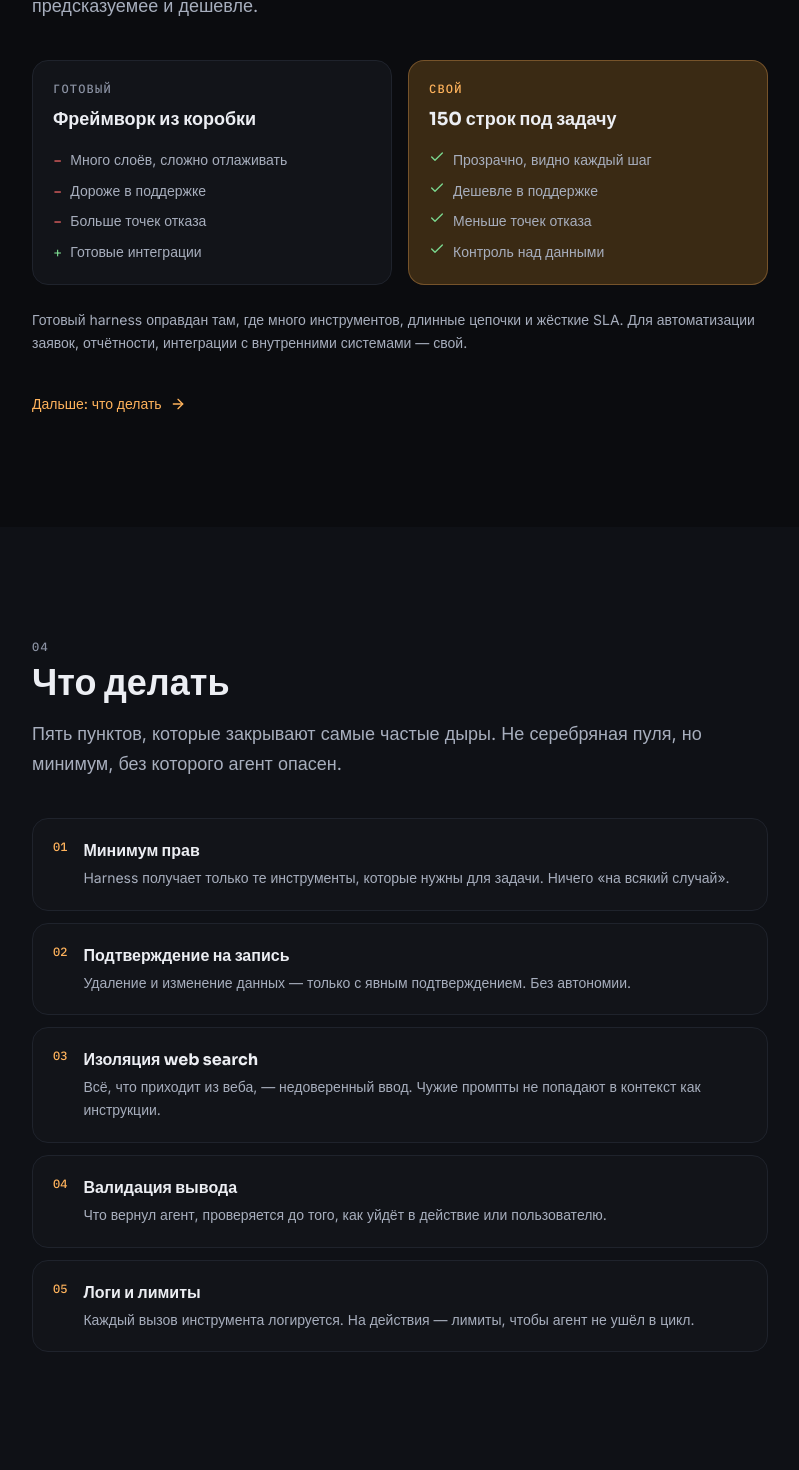
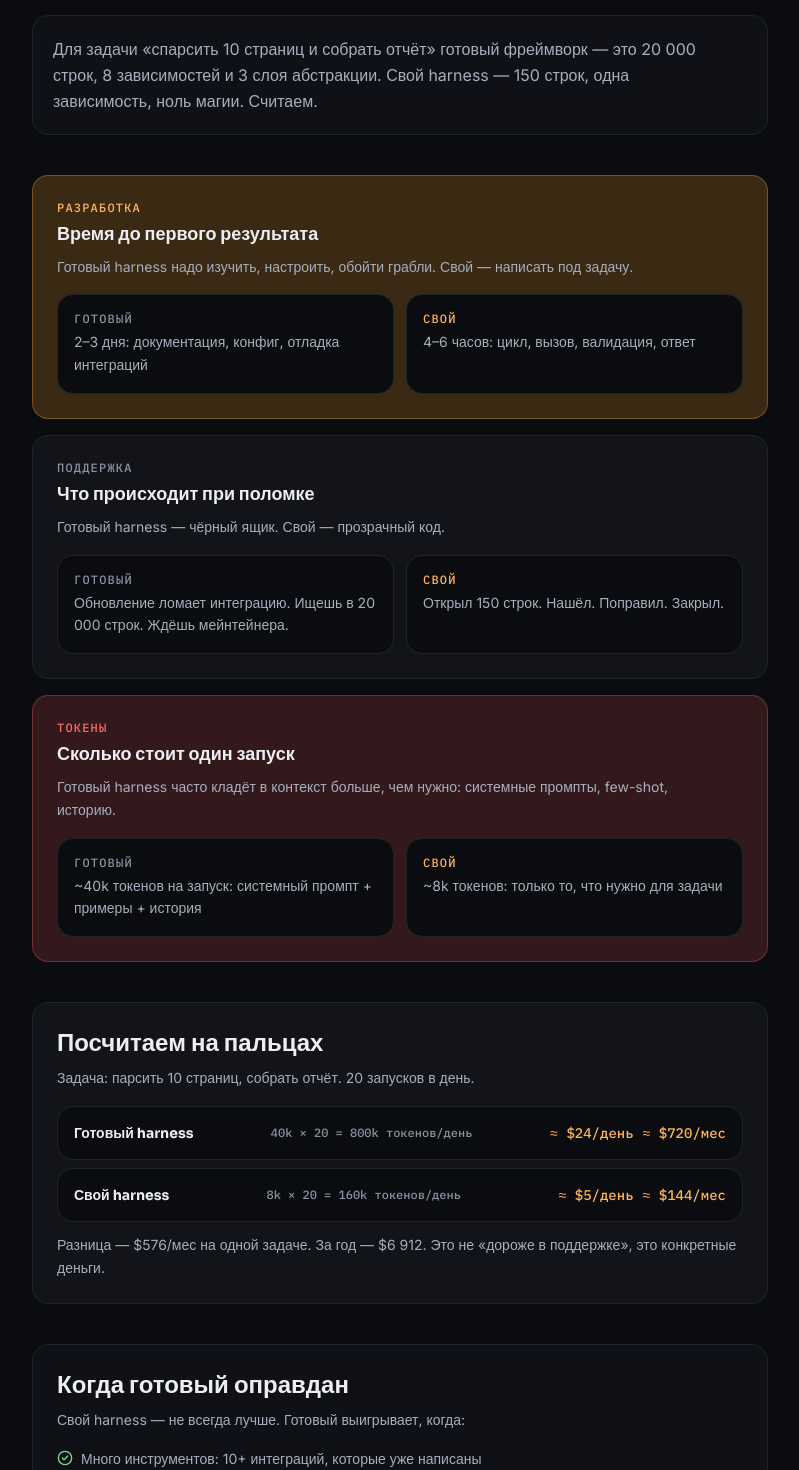
Before and after one commit to okmic/Mico.Harness, a React (Vite) app: page / in a window 1280 px wide. Shown: the part 6075-7545 px from the top of the page, without its empty margins (96-895 px from the left). Built offline with nearby package versions, Linux system fonts and the light colour scheme; a web font is replaced by a local one.

Commit message:
feat: WhatIsExpensive

```diff
--- a/src/components/sections/WhatIsExpensive.tsx
+++ b/src/components/sections/WhatIsExpensive.tsx
@@ -1,81 +1,136 @@
-import { ArrowRight, Check } from 'lucide-react'
+import { ArrowRight, CheckCircle2 } from 'lucide-react'
 import { Section } from '@/components/layout/Section'
+import { whatIsExpensive } from '@/pkg/content'
+import { cn } from '@/pkg/cn'
+
+const toneMap = {
+  accent: { label: 'text-accent', bg: 'bg-accent-soft', border: 'border-accent/30' },
+  muted: { label: 'text-text-muted', bg: 'bg-surface', border: 'border-border' },
+  danger: { label: 'text-danger', bg: 'bg-danger-soft', border: 'border-danger/30' },
+} as const
 
 export function WhatIsExpensive() {
   return (
     <Section id="what-is-expensive" spacing="md">
-      <p className="font-mono text-xs uppercase tracking-widest text-text-muted">03</p>
+      <p className="font-mono text-xs uppercase tracking-widest text-text-muted">
+        {whatIsExpensive.eyebrow}
+      </p>
       <h2 className="mt-2 font-display text-3xl font-bold text-text-primary sm:text-4xl">
-        Что дорого
+        {whatIsExpensive.title}
       </h2>
       <p className="mt-4 max-w-2xl text-base leading-relaxed text-text-secondary sm:text-lg">
-        Для маленьких задач готовый harness — оверкилл. Дороже в разработке, сложнее в
-        поддержке, больше точек отказа. Свой, собранный точечно, предсказуемее и дешевле.
+        {whatIsExpensive.lead}
       </p>
 
-      <div className="mt-10 grid gap-4 md:grid-cols-2">
-        <div className="rounded-card border border-border bg-surface p-5">
-          <p className="font-mono text-xs uppercase tracking-widest text-text-muted">Готовый</p>
-          <p className="mt-2 font-display text-lg font-semibold text-text-primary">
-            Фреймворк из коробки
+      <div className="mt-6 rounded-card border border-border bg-bg-raised p-5">
+        <p className="max-w-2xl text-sm leading-relaxed text-text-secondary sm:text-base">
+          {whatIsExpensive.premise.text}
         </p>
-          <ul className="mt-4 space-y-2 text-sm leading-relaxed text-text-secondary">
-            <li className="flex gap-2">
-              <span className="text-danger">−</span>
-              Много слоёв, сложно отлаживать
+      </div>
+
+      <div className="mt-10 space-y-4">
+        {whatIsExpensive.costs.map((cost) => {
+          const tone = toneMap[cost.tone]
+          return (
+            <div
+              key={cost.id}
+              className={cn('rounded-card border p-5 sm:p-6', tone.border, tone.bg)}
+            >
+              <p className={cn('font-mono text-xs uppercase tracking-widest', tone.label)}>
+                {cost.label}
+              </p>
+              <p className="mt-1 font-display text-lg font-semibold text-text-primary">
+                {cost.title}
+              </p>
+              <p className="mt-2 max-w-2xl text-sm leading-relaxed text-text-secondary">
+                {cost.text}
+              </p>
+              <div className="mt-4 grid gap-3 sm:grid-cols-2">
+                <div className="rounded-card border border-border bg-bg-base p-4">
+                  <p className="font-mono text-xs uppercase tracking-widest text-text-muted">
+                    Готовый
+                  </p>
+                  <p className="mt-1 text-sm leading-relaxed text-text-secondary">{cost.ready}</p>
+                </div>
+                <div className="rounded-card border border-border bg-bg-base p-4">
+                  <p className="font-mono text-xs uppercase tracking-widest text-accent">Свой</p>
+                  <p className="mt-1 text-sm leading-relaxed text-text-secondary">{cost.own}</p>
+                </div>
+              </div>
+            </div>
+          )
+        })}
+      </div>
+
+      <div className="mt-10 rounded-card border border-border bg-surface p-5 sm:p-6">
+        <h3 className="font-display text-xl font-semibold text-text-primary sm:text-2xl">
+          {whatIsExpensive.math.title}
+        </h3>
+        <p className="mt-2 max-w-2xl text-sm leading-relaxed text-text-secondary">
+          {whatIsExpensive.math.text}
+        </p>
+        <div className="mt-4 space-y-2">
+          {whatIsExpensive.math.rows.map((row) => (
+            <div
+              key={row.label}
+              className="flex flex-col gap-1 rounded-card border border-border bg-bg-base p-4 sm:flex-row sm:items-center sm:justify-between"
+            >
+              <p className="font-display text-sm font-semibold text-text-primary">{row.label}</p>
+              <p className="font-mono text-xs text-text-muted">{row.tokens}</p>
+              <p className="font-mono text-sm text-accent">{row.cost}</p>
+            </div>
+          ))}
+        </div>
+        <p className="mt-3 text-sm leading-relaxed text-text-secondary">{whatIsExpensive.math.note}</p>
+      </div>
+
+      <div className="mt-10 rounded-card border border-border bg-bg-raised p-5 sm:p-6">
+        <h3 className="font-display text-xl font-semibold text-text-primary sm:text-2xl">
+          {whatIsExpensive.boundary.title}
+        </h3>
+        <p className="mt-2 max-w-2xl text-sm leading-relaxed text-text-secondary">
+          {whatIsExpensive.boundary.text}
+        </p>
+        <ul className="mt-4 space-y-2">
+          {whatIsExpensive.boundary.items.map((item) => (
+            <li key={item} className="flex gap-2 text-sm leading-relaxed text-text-secondary">
+              <CheckCircle2 className="mt-0.5 size-4 shrink-0 text-success" aria-hidden="true" />
+              {item}
             </li>
-            <li className="flex gap-2">
-              <span className="text-danger">−</span>
-              Дороже в поддержке
-            </li>
-            <li className="flex gap-2">
-              <span className="text-danger">−</span>
-              Больше точек отказа
-            </li>
-            <li className="flex gap-2">
-              <span className="text-success">+</span>
-              Готовые интеграции
-            </li>
+          ))}
         </ul>
       </div>
-        <div className="rounded-card border border-accent/30 bg-accent-soft p-5">
-          <p className="font-mono text-xs uppercase tracking-widest text-accent">Свой</p>
-          <p className="mt-2 font-display text-lg font-semibold text-text-primary">
-            150 строк под задачу
+
+      <div className="mt-6 rounded-card border border-accent/30 bg-accent-soft p-5">
+        <p className="font-display text-base font-semibold text-text-primary">
+          {whatIsExpensive.verdict.title}
         </p>
-          <ul className="mt-4 space-y-2 text-sm leading-relaxed text-text-secondary">
-            <li className="flex gap-2">
-              <Check className="size-4 shrink-0 text-success" aria-hidden="true" />
-              Прозрачно, видно каждый шаг
-            </li>
-            <li className="flex gap-2">
-              <Check className="size-4 shrink-0 text-success" aria-hidden="true" />
-              Дешевле в поддержке
-            </li>
-            <li className="flex gap-2">
-              <Check className="size-4 shrink-0 text-success" aria-hidden="true" />
-              Меньше точек отказа
-            </li>
-            <li className="flex gap-2">
-              <Check className="size-4 shrink-0 text-success" aria-hidden="true" />
-              Контроль над данными
-            </li>
-          </ul>
-        </div>
+        <p className="mt-2 text-sm leading-relaxed text-text-secondary">
+          {whatIsExpensive.verdict.text}
+        </p>
       </div>
 
-      <p className="mt-6 text-sm leading-relaxed text-text-secondary">
-        Готовый harness оправдан там, где много инструментов, длинные цепочки и жёсткие SLA.
-        Для автоматизации заявок, отчётности, интеграции с внутренними системами — свой.
+      <div className="mt-10 rounded-card border border-success/30 bg-success-soft p-5 sm:p-6">
+        <h3 className="font-display text-lg font-semibold text-text-primary sm:text-xl">
+          {whatIsExpensive.immediate.title}
+        </h3>
+        <p className="mt-2 text-sm leading-relaxed text-text-secondary sm:text-base">
+          {whatIsExpensive.immediate.text}
         </p>
+      </div>
 
+      <div className="mt-10 border-t border-border pt-6">
+        <p className="max-w-2xl text-sm leading-relaxed text-text-secondary">
+          {whatIsExpensive.bridge.text}
+        </p>
         <a
-        href="#what-to-do"
-        className="mt-10 inline-flex items-center gap-2 text-sm font-medium text-accent hover:text-accent/80"
+          href={whatIsExpensive.bridge.href}
+          className="mt-4 inline-flex items-center gap-2 text-sm font-medium text-accent hover:text-accent/80"
         >
-        Дальше: что делать
+          {whatIsExpensive.bridge.cta}
           <ArrowRight className="size-4" aria-hidden="true" />
         </a>
+      </div>
     </Section>
   )
 }
--- a/src/pkg/content.ts
+++ b/src/pkg/content.ts
@@ -234,3 +234,80 @@ export const whatIsDangerous = {
     href: '#what-is-expensive',
   },
 } as const
+
+export const whatIsExpensive = {
+  eyebrow: '03',
+  title: 'Что дорого',
+  lead: 'Готовый harness не «плохой». Он дорогой для маленьких задач. Разберём три статьи расходов и границу, где готовый всё же оправдан.',
+
+  premise: {
+    text: 'Для задачи «спарсить 10 страниц и собрать отчёт» готовый фреймворк — это 20 000 строк, 8 зависимостей и 3 слоя абстракции. Свой harness — 150 строк, одна зависимость, ноль магии. Считаем.',
+  },
+
+  costs: [
+    {
+      id: 'dev',
+      tone: 'accent' as const,
+      label: 'Разработка',
+      title: 'Время до первого результата',
+      text: 'Готовый harness надо изучить, настроить, обойти грабли. Свой — написать под задачу.',
+      ready: '2–3 дня: документация, конфиг, отладка интеграций',
+      own: '4–6 часов: цикл, вызов, валидация, ответ',
+    },
+    {
+      id: 'support',
+      tone: 'muted' as const,
+      label: 'Поддержка',
+      title: 'Что происходит при поломке',
+      text: 'Готовый harness — чёрный ящик. Свой — прозрачный код.',
+      ready: 'Обновление ломает интеграцию. Ищешь в 20 000 строк. Ждёшь мейнтейнера.',
+      own: 'Открыл 150 строк. Нашёл. Поправил. Закрыл.',
+    },
+    {
+      id: 'tokens',
+      tone: 'danger' as const,
+      label: 'Токены',
+      title: 'Сколько стоит один запуск',
+      text: 'Готовый harness часто кладёт в контекст больше, чем нужно: системные промпты, few-shot, историю.',
+      ready: '~40k токенов на запуск: системный промпт + примеры + история',
+      own: '~8k токенов: только то, что нужно для задачи',
+    },
+  ],
+
+  math: {
+    title: 'Посчитаем на пальцах',
+    text: 'Задача: парсить 10 страниц, собрать отчёт. 20 запусков в день.',
+    rows: [
+      { label: 'Готовый harness', tokens: '40k × 20 = 800k токенов/день', cost: '≈ $24/день ≈ $720/мес' },
+      { label: 'Свой harness', tokens: '8k × 20 = 160k токенов/день', cost: '≈ $5/день ≈ $144/мес' },
+    ],
+    note: 'Разница — $576/мес на одной задаче. За год — $6 912. Это не «дороже в поддержке», это конкретные деньги.',
+  },
+
+  boundary: {
+    title: 'Когда готовый оправдан',
+    text: 'Свой harness — не всегда лучше. Готовый выигрывает, когда:',
+    items: [
+      'Много инструментов: 10+ интеграций, которые уже написаны',
+      'Длинные цепочки: сложная оркестрация, которую долго писать',
+      'Жёсткие SLA: нужна надёжность из коробки, не время на отладку',
+      'Команда без инженера: некому поддерживать свой код',
+    ],
+  },
+
+  verdict: {
+    title: 'Правило',
+    text: 'Маленькая задача — свой harness. Большая система — готовый. Граница — не «размер компании», а «сколько инструментов и цепочек». Если задача укладывается в 150 строк — пиши свои.',
+  },
+
+  immediate: {
+    title: 'Проверьте прямо сейчас',
+    text: 'Откройте счёт за токены. Разделите на количество запусков. Если больше 10k токенов на простую задачу — harness кладёт в контекст лишнее. Это первое, что стоит починить.',
+  },
+
+  bridge: {
+    text: 'Дорого — это не только деньги. Это ещё и данные, которые вы теряете, пока чините. Дальше — чек-лист, что делать.',
+    cta: 'Дальше: что делать',
+    href: '#what-to-do',
+  },
+} as const
```
Lines whose indentation alone changed are shown as unchanged.
